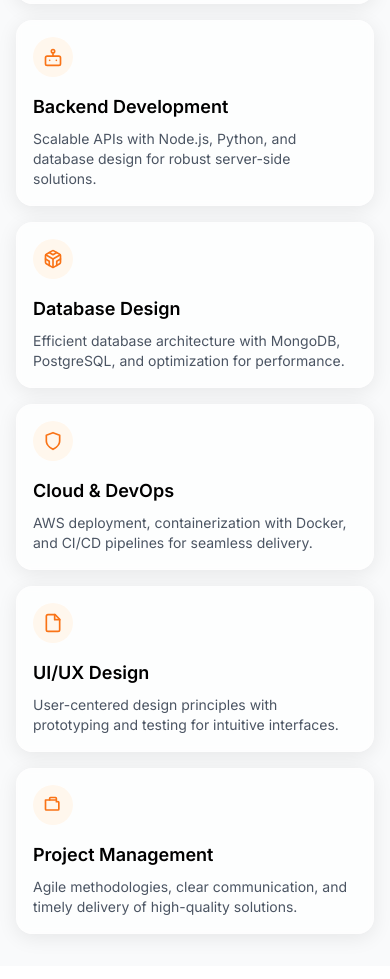
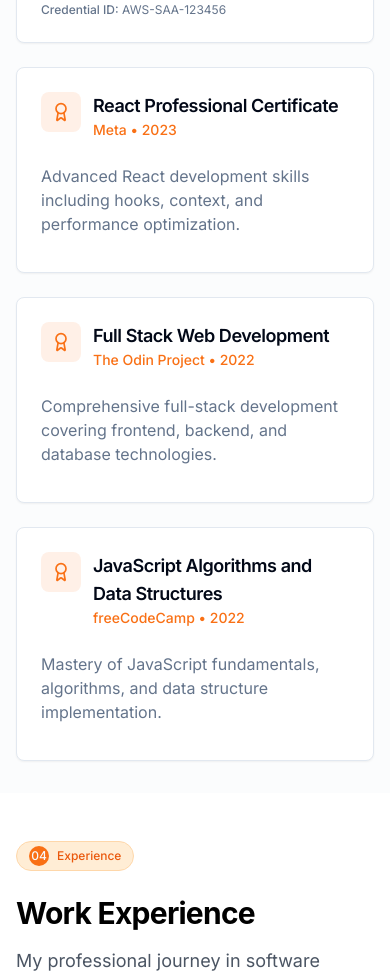
Before and after one commit to Atharva9281/atharvaportfolio, a React (Vite) app: page / in a window 390 px wide. Shown: the part 5020-5999 px from the top of the page. Built offline with nearby package versions, Linux system fonts and the light colour scheme; a web font is replaced by a local one.

Commit message:
Remove testimonials, add certifications and work experience sections.

```diff
--- /dev/null
+++ b/src/components/Certifications.tsx
@@ -0,0 +1,95 @@
+import React from "react";
+import { Card, CardContent, CardDescription, CardHeader, CardTitle } from "@/components/ui/card";
+import { Award } from "lucide-react";
+
+interface CertificationProps {
+  title: string;
+  issuer: string;
+  date: string;
+  description: string;
+  credentialId?: string;
+}
+
+const certifications: CertificationProps[] = [
+  {
+    title: "AWS Certified Solutions Architect",
+    issuer: "Amazon Web Services",
+    date: "2023",
+    description: "Demonstrated expertise in designing distributed systems and scalable cloud architectures on AWS.",
+    credentialId: "AWS-SAA-123456"
+  },
+  {
+    title: "React Professional Certificate",
+    issuer: "Meta",
+    date: "2023",
+    description: "Advanced React development skills including hooks, context, and performance optimization."
+  },
+  {
+    title: "Full Stack Web Development",
+    issuer: "The Odin Project",
+    date: "2022",
+    description: "Comprehensive full-stack development covering frontend, backend, and database technologies."
+  },
+  {
+    title: "JavaScript Algorithms and Data Structures",
+    issuer: "freeCodeCamp",
+    date: "2022",
+    description: "Mastery of JavaScript fundamentals, algorithms, and data structure implementation."
+  }
+];
+
+const CertificationCard = ({ title, issuer, date, description, credentialId }: CertificationProps) => {
+  return (
+    <Card className="h-full hover:shadow-lg transition-all duration-300 hover:-translate-y-1">
+      <CardHeader>
+        <div className="flex items-start gap-3">
+          <div className="flex items-center justify-center w-10 h-10 bg-primary/10 rounded-lg">
+            <Award className="w-5 h-5 text-primary" />
+          </div>
+          <div className="flex-1">
+            <CardTitle className="text-lg">{title}</CardTitle>
+            <CardDescription className="text-sm font-medium text-primary">
+              {issuer} • {date}
+            </CardDescription>
+          </div>
+        </div>
+      </CardHeader>
+      <CardContent>
+        <p className="text-muted-foreground mb-3">{description}</p>
+        {credentialId && (
+          <div className="text-xs text-muted-foreground">
+            <span className="font-medium">Credential ID:</span> {credentialId}
+          </div>
+        )}
+      </CardContent>
+    </Card>
+  );
+};
+
+const Certifications = () => {
+  return (
+    <section id="certifications" className="section-container bg-muted/30">
+      <div className="opacity-0 animate-on-scroll">
+        <div className="flex items-center gap-4 mb-6">
+          <div className="pulse-chip">
+            <span className="inline-flex items-center justify-center w-5 h-5 rounded-full bg-primary text-primary-foreground mr-2">03</span>
+            <span>Certifications</span>
+          </div>
+        </div>
+
+        <h2 className="section-title mb-4">Certifications & Achievements</h2>
+        <p className="section-subtitle mb-12">
+          Professional certifications that validate my expertise and commitment to continuous learning.
+        </p>
+
+        <div className="grid grid-cols-1 md:grid-cols-2 gap-6">
+          {certifications.map((cert, index) => (
+            <CertificationCard key={index} {...cert} />
+          ))}
+        </div>
+      </div>
+    </section>
+  );
+};
+
+export default Certifications;
--- /dev/null
+++ b/src/components/Experience.tsx
@@ -0,0 +1,112 @@
+import React from "react";
+import { Card, CardContent, CardDescription, CardHeader, CardTitle } from "@/components/ui/card";
+import { Briefcase } from "lucide-react";
+
+interface ExperienceProps {
+  title: string;
+  company: string;
+  period: string;
+  description: string;
+  technologies: string[];
+  current?: boolean;
+}
+
+const experiences: ExperienceProps[] = [
+  {
+    title: "Senior Full Stack Developer",
+    company: "TechCorp Solutions",
+    period: "2023 - Present",
+    description: "Lead development of enterprise web applications, mentor junior developers, and architect scalable solutions. Improved application performance by 40% and reduced deployment time by 60%.",
+    technologies: ["React", "TypeScript", "Node.js", "AWS", "PostgreSQL"],
+    current: true
+  },
+  {
+    title: "Full Stack Developer",
+    company: "StartupXYZ",
+    period: "2022 - 2023",
+    description: "Developed and maintained multiple client-facing applications, implemented CI/CD pipelines, and collaborated with design teams to create responsive user interfaces.",
+    technologies: ["Vue.js", "Python", "Django", "Docker", "MongoDB"]
+  },
+  {
+    title: "Frontend Developer",
+    company: "Digital Agency Pro",
+    period: "2021 - 2022",
+    description: "Built responsive websites and web applications for various clients, optimized for performance and accessibility. Worked closely with designers and backend developers.",
+    technologies: ["React", "JavaScript", "Tailwind CSS", "Firebase"]
+  },
+  {
+    title: "Junior Web Developer",
+    company: "WebDev Studio",
+    period: "2020 - 2021",
+    description: "Started my professional journey developing small to medium-scale websites, learning best practices, and contributing to team projects under senior developer guidance.",
+    technologies: ["HTML", "CSS", "JavaScript", "WordPress", "PHP"]
+  }
+];
+
+const ExperienceCard = ({ title, company, period, description, technologies, current }: ExperienceProps) => {
+  return (
+    <Card className="relative">
+      <CardHeader>
+        <div className="flex items-start gap-3">
+          <div className="flex items-center justify-center w-10 h-10 bg-primary/10 rounded-lg">
+            <Briefcase className="w-5 h-5 text-primary" />
+          </div>
+          <div className="flex-1">
+            <div className="flex items-center gap-2 mb-1">
+              <CardTitle className="text-lg">{title}</CardTitle>
+              {current && (
+                <span className="px-2 py-1 text-xs font-medium bg-primary/10 text-primary rounded-full">
+                  Current
+                </span>
+              )}
+            </div>
+            <CardDescription className="text-sm font-medium text-primary">
+              {company} • {period}
+            </CardDescription>
+          </div>
+        </div>
+      </CardHeader>
+      <CardContent>
+        <p className="text-muted-foreground mb-4">{description}</p>
+        <div className="flex flex-wrap gap-2">
+          {technologies.map((tech) => (
+            <span
+              key={tech}
+              className="px-2 py-1 text-xs font-medium bg-muted text-muted-foreground rounded-md"
+            >
+              {tech}
+            </span>
+          ))}
+        </div>
+      </CardContent>
+    </Card>
+  );
+};
+
+const Experience = () => {
+  return (
+    <section id="experience" className="section-container bg-background">
+      <div className="opacity-0 animate-on-scroll">
+        <div className="flex items-center gap-4 mb-6">
+          <div className="pulse-chip">
+            <span className="inline-flex items-center justify-center w-5 h-5 rounded-full bg-primary text-primary-foreground mr-2">04</span>
+            <span>Experience</span>
+          </div>
+        </div>
+
+        <h2 className="section-title mb-4">Work Experience</h2>
+        <p className="section-subtitle mb-12">
+          My professional journey in software development, building solutions and growing with amazing teams.
+        </p>
+
+        <div className="space-y-6">
+          {experiences.map((experience, index) => (
+            <ExperienceCard key={index} {...experience} />
+          ))}
+        </div>
+      </div>
+    </section>
+  );
+};
+
+export default Experience;
--- a/src/components/Navbar.tsx
+++ b/src/components/Navbar.tsx
@@ -75,6 +75,7 @@ const Navbar = () => {
           </a>
           <a href="#about" className="nav-link">About</a>
           <a href="#projects" className="nav-link">Projects</a>
+          <a href="#experience" className="nav-link">Experience</a>
           <a href="#contact" className="nav-link">Contact</a>
         </nav>
 
@@ -127,6 +128,16 @@ const Navbar = () => {
             Projects
           </a>
           <a
+            href="#experience"
+            className="text-xl font-medium py-3 px-6 w-full text-center rounded-lg hover:bg-gray-100"
+            onClick={() => {
+              setIsMenuOpen(false);
+              document.body.style.overflow = '';
+            }}
+          >
+            Experience
+          </a>
+          <a
             href="#contact"
             className="text-xl font-medium py-3 px-6 w-full text-center rounded-lg hover:bg-gray-100"
             onClick={() => {
--- a/src/pages/Index.tsx
+++ b/src/pages/Index.tsx
@@ -5,7 +5,8 @@ import Hero from "@/components/Hero";
 import About from "@/components/About";
 import Projects from "@/components/Projects";
 import Features from "@/components/Features";
-import Testimonials from "@/components/Testimonials";
+import Certifications from "@/components/Certifications";
+import Experience from "@/components/Experience";
 import Contact from "@/components/Contact";
 import Footer from "@/components/Footer";
 
@@ -62,8 +63,9 @@ const Index = () => {
         <Hero />
         <About />
         <Projects />
+        <Certifications />
+        <Experience />
         <Features />
-        <Testimonials />
         <Contact />
       </main>
       <Footer />
```
